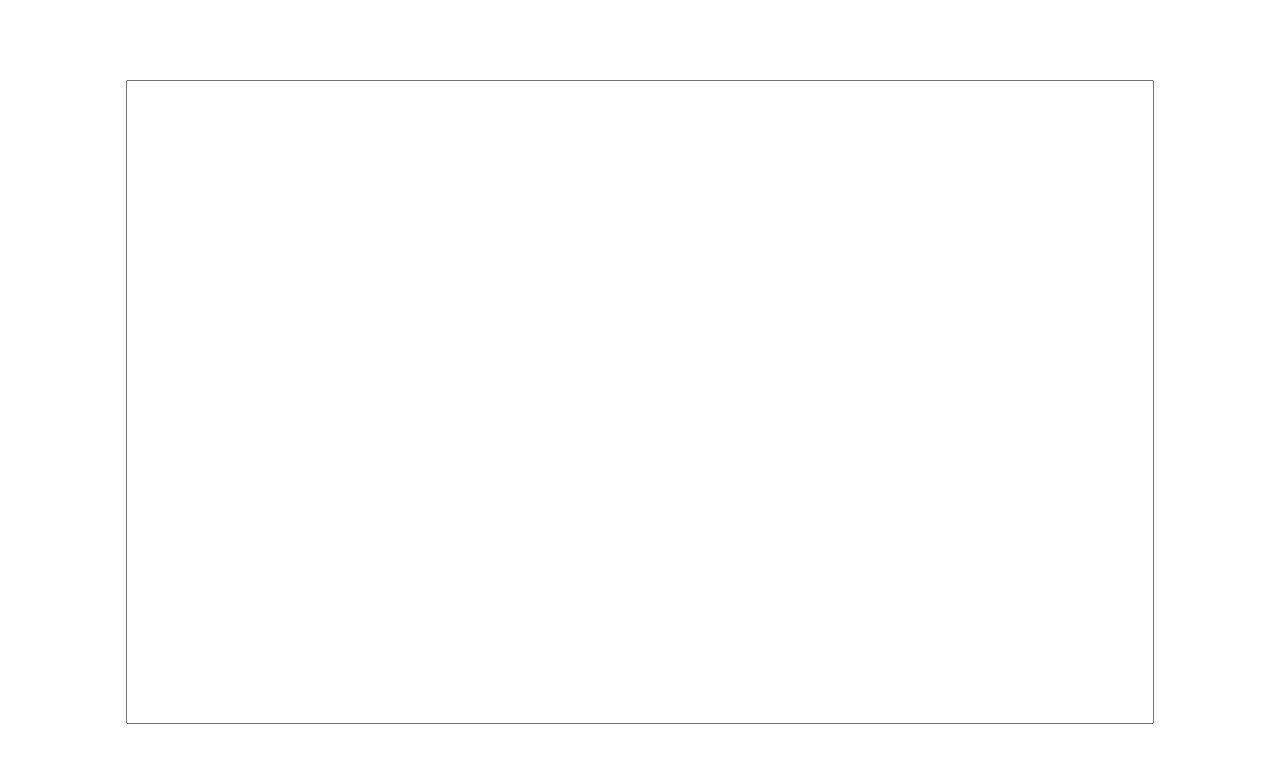
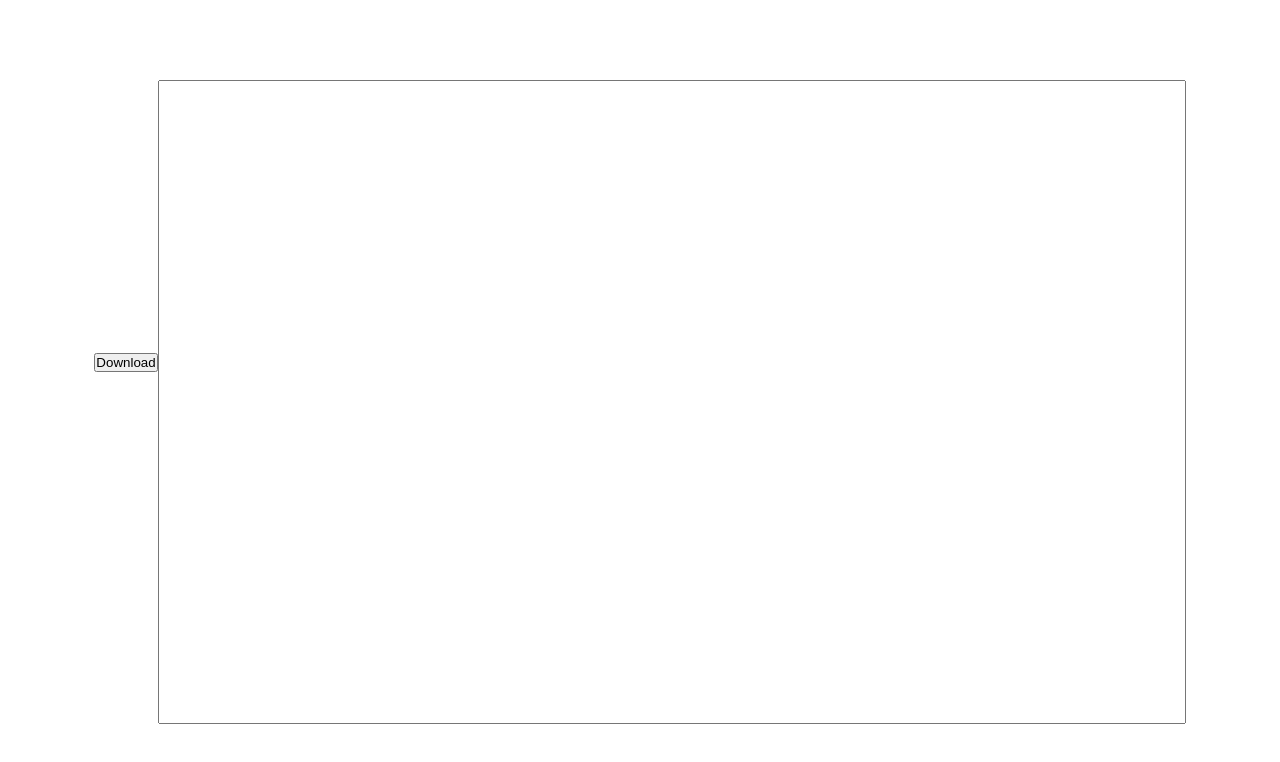
Before and after one commit to JangkarBumi/risky-writing-app, a React (Create React App) app: page /write in a window 1280 px wide. Shown: the top 762 px of the page. Built offline with nearby package versions, Linux system fonts and the light colour scheme.

Commit message:
download feature

```diff
--- a/src/components/Editor.js
+++ b/src/components/Editor.js
@@ -1,9 +1,26 @@
-import React, { Fragment } from 'react'
+import React, {  useState } from 'react'
 
 const Editor = () => {
+
+  const [text,setText] = useState('')
+
+  const handleChange =(e) => {
+    setText(e.target.value)
+  }
+
+  const handleDownload = () => {
+    const element = document.createElement("a");
+    const file = new Blob([text], {type: 'text/plain'});
+    element.href = URL.createObjectURL(file);
+    element.download = "risky-writing-app.txt";
+    document.body.appendChild(element); // Required for this to work in FireFox
+    element.click();
+  }
+
   return (
     <div className="editor-container">
-      <input className="editor-input" type="text" name="" id=""/>
+      <button onClick={handleDownload}>Download</button>
+      <input className="editor-input" type="text" name="text" value={text} onChange={handleChange}/>
     </div>
   )
 }
```
